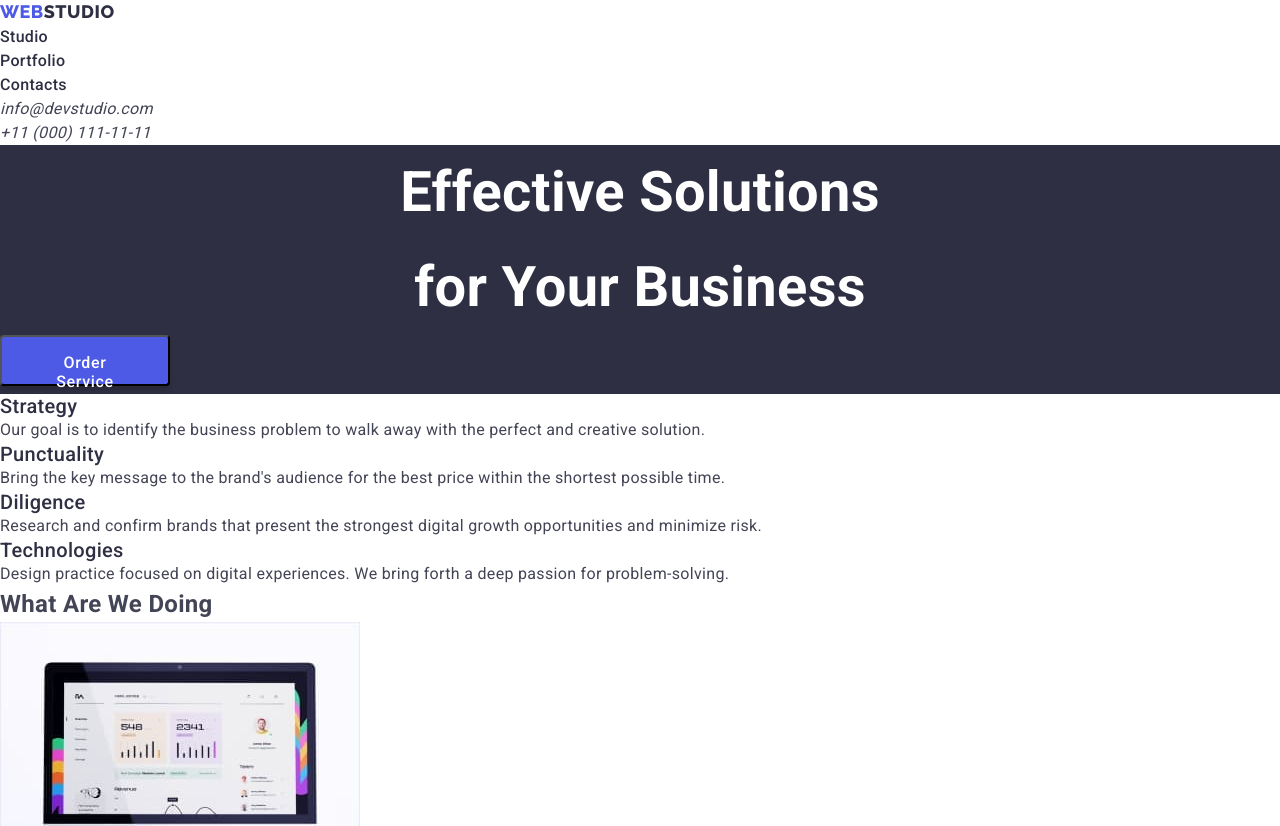
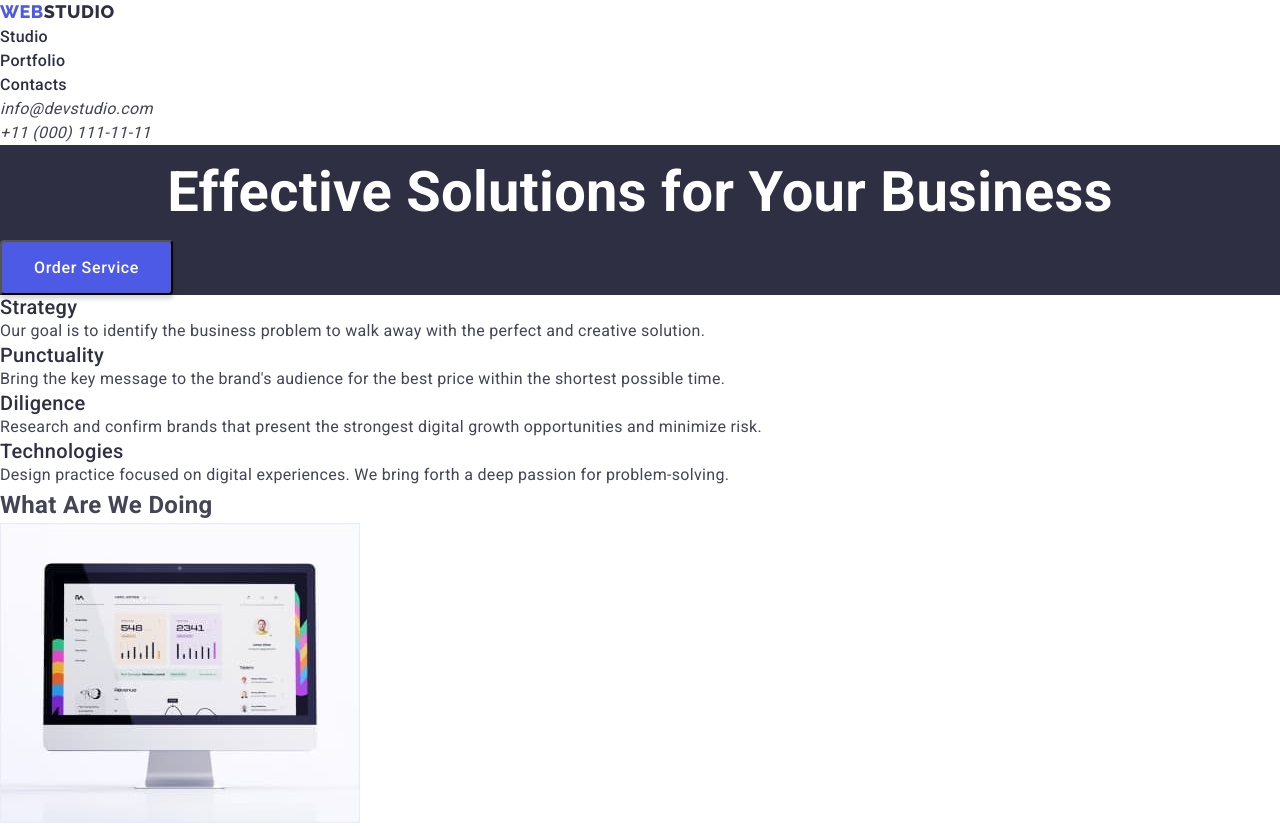
Before and after one commit to YuliaPine7/goit-markup-hw-02, a plain HTML site: page index.html in a window 1280 px wide. Shown: the top 826 px of the page. Drawn offline with nearby package versions, Linux system fonts and the light colour scheme.

Commit message:
corrected button measurements

```diff
--- a/index.html
+++ b/index.html
@@ -41,7 +41,7 @@
 
     <main>
         <section class="solutions-ad">
-            <h1 class="main-title">Effective Solutions <br>for Your Business</h1>
+            <h1 class="main-title">Effective Solutions for Your Business</h1>
             <button class="order-service-btn">Order Service</button>
         </section>
         <section class="company-info">
--- a/styles.css
+++ b/styles.css
@@ -95,8 +95,6 @@ body{
 .order-service-btn{
     padding: 16px 32px;
     gap: 10px;
-    width: 170px;
-    height: 51px;
     background-color: var(--primary-brand);
     box-shadow: 0px 4px 4px rgba(0, 0, 0, 0.15);
     border-radius: 4px;
```
